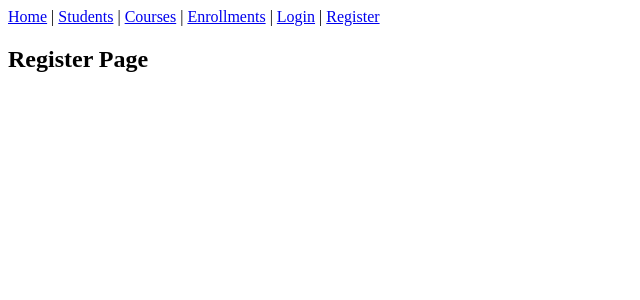
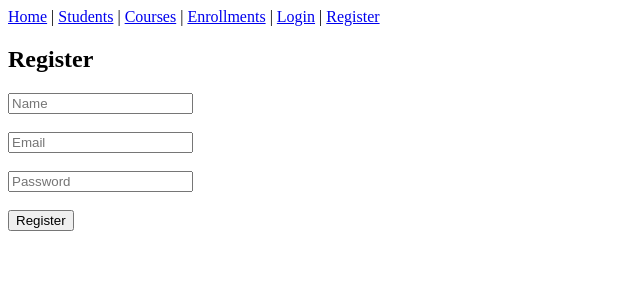
Before and after one commit to amogh429/Student-Course-Management-System, a React app in the folder Frontend/: page /register in a window 1280 px wide. Shown: the top 300 px of the page, without its empty margins (0-640 px from the left). Built offline with nearby package versions, Linux system fonts and the light colour scheme; the HTML template or start-up script is replaced by a standard one.

Commit message:
feat: Create Axios service and connect register page

```diff
--- a/Frontend/src/pages/Login.jsx
+++ b/Frontend/src/pages/Login.jsx
@@ -1,5 +1,69 @@
+import { useState } from "react";
+import { useNavigate } from "react-router-dom";
+import api from "../services/api";
+
 function Login() {
-  return <h2>Login Page</h2>;
+  const navigate = useNavigate();
+
+  const [formData, setFormData] = useState({
+    email: "",
+
+    password: "",
+  });
+
+  const handleChange = (e) => {
+    setFormData({
+      ...formData,
+
+      [e.target.name]: e.target.value,
+    });
+  };
+
+  const handleSubmit = async (e) => {
+    e.preventDefault();
+
+    try {
+      const res = await api.post("/auth/login", formData);
+
+      localStorage.setItem("token", res.data.token);
+
+      alert("Login Successful");
+
+      navigate("/");
+    } catch (error) {
+      alert(error.response.data.message);
+    }
+  };
+
+  return (
+    <div>
+      <h2>Login</h2>
+
+      <form onSubmit={handleSubmit}>
+        <input
+          type="email"
+          name="email"
+          placeholder="Email"
+          onChange={handleChange}
+        />
+
+        <br />
+        <br />
+
+        <input
+          type="password"
+          name="password"
+          placeholder="Password"
+          onChange={handleChange}
+        />
+
+        <br />
+        <br />
+
+        <button type="submit">Login</button>
+      </form>
+    </div>
+  );
 }
 
 export default Login;
--- a/Frontend/src/pages/Register.jsx
+++ b/Frontend/src/pages/Register.jsx
@@ -1,5 +1,87 @@
+import { useState } from "react";
+import { useNavigate } from "react-router-dom";
+import api from "../services/api";
+
 function Register() {
-  return <h2>Register Page</h2>;
+
+    const navigate = useNavigate();
+
+    const [formData, setFormData] = useState({
+        name: "",
+        email: "",
+        password: ""
+    });
+
+    const handleChange = (e) => {
+        setFormData({
+            ...formData,
+            [e.target.name]: e.target.value
+        });
+    };
+
+    const handleSubmit = async (e) => {
+
+        e.preventDefault();
+
+        try {
+
+            await api.post("/auth/register", formData);
+
+            alert("Registration Successful");
+
+            navigate("/login");
+
+        } catch (error) {
+
+            alert(error.response.data.message);
+
+        }
+
+    };
+
+    return (
+        <div>
+
+            <h2>Register</h2>
+
+            <form onSubmit={handleSubmit}>
+
+                <input
+                    type="text"
+                    name="name"
+                    placeholder="Name"
+                    onChange={handleChange}
+                />
+
+                <br /><br />
+
+                <input
+                    type="email"
+                    name="email"
+                    placeholder="Email"
+                    onChange={handleChange}
+                />
+
+                <br /><br />
+
+                <input
+                    type="password"
+                    name="password"
+                    placeholder="Password"
+                    onChange={handleChange}
+                />
+
+                <br /><br />
+
+                <button type="submit">
+                    Register
+                </button>
+
+            </form>
+
+        </div>
+    );
+
 }
 
 export default Register;
--- /dev/null
+++ b/Frontend/src/services/api.js
@@ -0,0 +1,7 @@
+import axios from "axios";
+
+const api = axios.create({
+    baseURL: "http://localhost:5000/api"
+});
+
+export default api;
```
